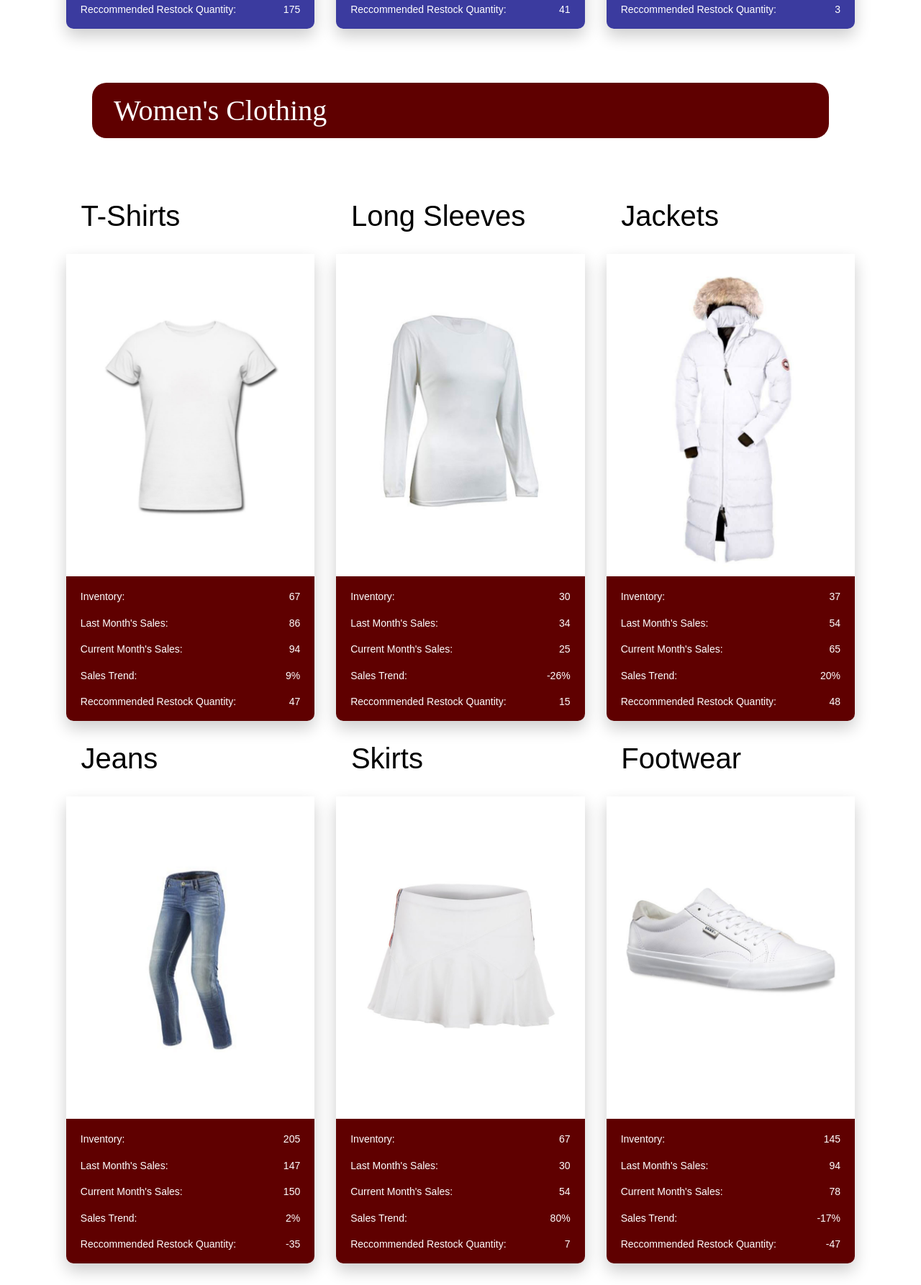
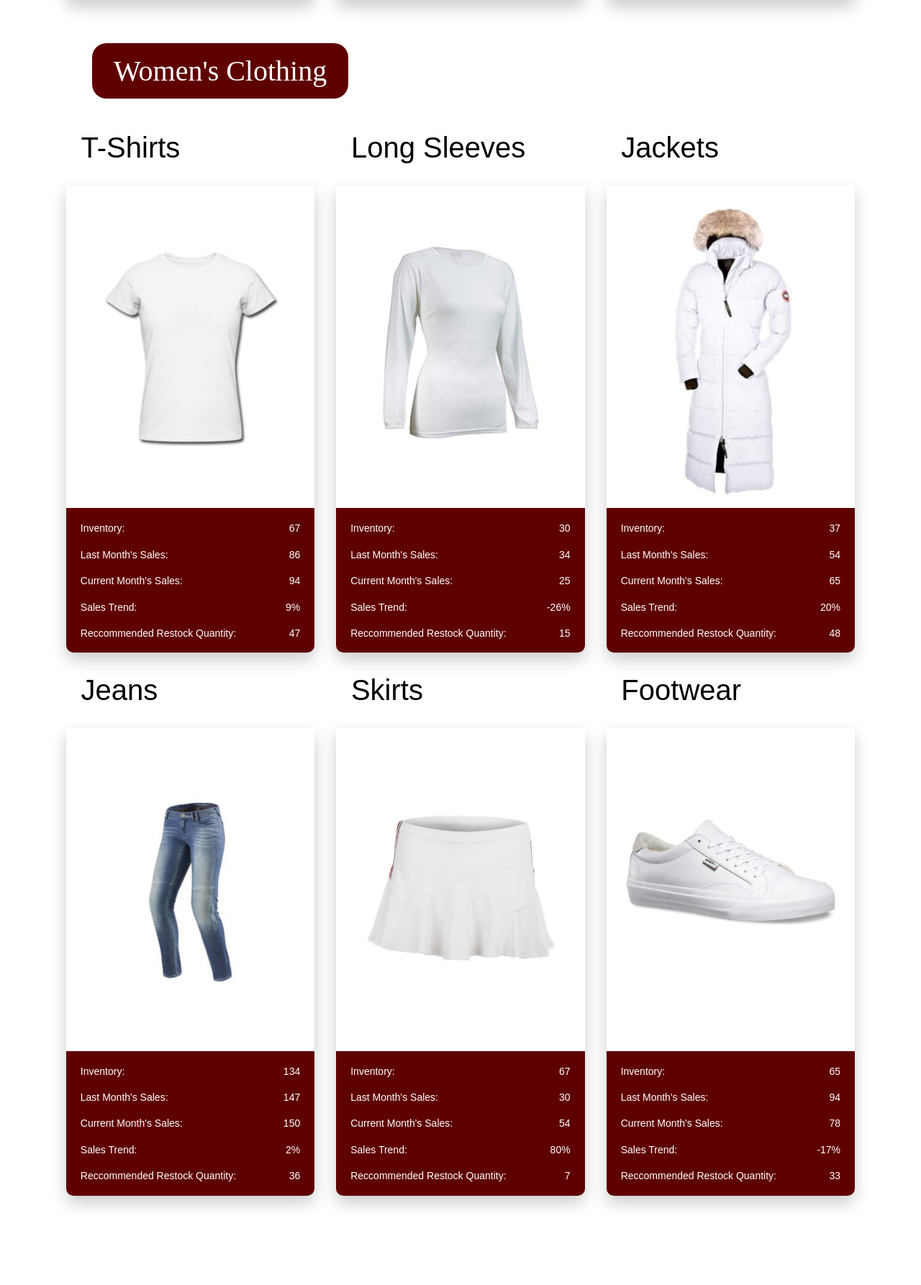
Before and after one commit to ieee-newhacks/InventoryManager, a Flask app: page / in a window 1280 px wide. Shown: the part 1744-3530 px from the top of the page at 72% size. After the commit the page ends 3423 px from the top, so only its background shows below. Run offline with Flask 2, Linux system fonts and the light colour scheme; some web fonts are replaced.

Commit message:
added screenshot of UI

```diff
--- a/app.py
+++ b/app.py
@@ -60,7 +60,7 @@ def home():
     wreco_jackets_qty = (wjackets[1] - wjackets[0]) + 20
 
     #W Jeans Info
-    wjeans = [205, 150, 147]
+    wjeans = [134, 150, 147]
     wsales_trend_jeans = (wjeans[1] - wjeans[2]) / wjeans[2] * 100
     wreco_jeans_qty = (wjeans[1] - wjeans[0]) + 20
 
@@ -70,7 +70,7 @@ def home():
     wreco_skirts_qty = (wskirts[1] - wskirts[0]) + 20
 
     #W Footwear Info
-    wfootwear = [145, 78, 94]
+    wfootwear = [65, 78, 94]
     wsales_trend_footwear = (wfootwear[1] - wfootwear[2]) / wfootwear[2] * 100
     wreco_footwear_qty = (wfootwear[1] - wfootwear[0]) + 20
 
--- a/templates/index.html
+++ b/templates/index.html
@@ -60,7 +60,7 @@
                 margin-bottom: -5px;
 
             }
-            .bottom_womens{
+            .bottom_womens {
                 width: 100%;
                 display: inline-block;
                 background-color: #5F0000;
@@ -69,7 +69,7 @@
                 margin-bottom: -5px;
 
             }
-            .description{
+            .description {
                 text-align: left;
                 font-size: 13px;
                 float: left;
@@ -101,7 +101,9 @@
                 -moz-border-radius: 20px;
                 padding: 15px 30px;
             }
-            .womens{
+            .womens {
+                margin-top: 30px;
+                display: inline-block;
                 margin-left: 10%;
                 margin-right: 10%;
                 background-color: #5F0000;
@@ -110,7 +112,6 @@
                 -webkit-border-radius: 20px;
                 -moz-border-radius: 20px;
                 padding: 15px 30px;
-                margin-top: 37em;
             }
             h1{
                 margin: 0;
@@ -125,6 +126,7 @@
             h3{
                 text-align: left;
                 margin: 0;
+                background-color: #5F0000;
                 font-family: 'Avenir';
                 font-size: 40px;
                 font-weight: lighter;
@@ -175,12 +177,9 @@ blue{
     margin: 0 6% 4% 6%;
 }
 .row {
-    margin-top: 50px;
-    margin-bottom: 20px;
+    margin-top: 10px;
 }
 .col {
-    display: inline-block;
-    position: relative;
     float: left;
     width: 33.33%;
     padding-left: 15px;
@@ -220,6 +219,11 @@ blue{
     font-size: 18px;
     text-align: left;
     line-height: 30px;
+}
+@media(max-width: 768px) {
+    .col {
+        width: 100%;
+    }
 }
         </style>
     </head>
@@ -438,7 +442,6 @@ blue{
                         </div>
                     </div>
                     <!-- Item 2 -->
-                    <div class="row">
                             <div class="col">
                                 <div class="projects clothestype">
                                     Long Sleeves
@@ -466,7 +469,6 @@ blue{
                                 </div>
                             </div>
                     <!-- Item 3 -->
-                    <div class="row">
                             <div class="col">
                                 <div class="projects clothestype">
                                     Jackets
@@ -494,7 +496,6 @@ blue{
                                 </div>
                             </div>
                     <!-- Item 4 -->
-                    <div class="row">
                             <div class="col">
                                 <div class="projects clothestype">
                                     Jeans
@@ -522,7 +523,6 @@ blue{
                                 </div>
                             </div>
                     <!-- Item 5 -->
-                    <div class="row">
                             <div class="col">
                                 <div class="projects clothestype">
                                     Skirts
@@ -550,7 +550,6 @@ blue{
                                 </div>
                             </div>
                     <!-- Item 6 -->
-                    <div class="row">
                             <div class="col">
                                 <div class="projects clothestype">
                                     Footwear
```
Also changed, not shown: sydeorder.png (added).
